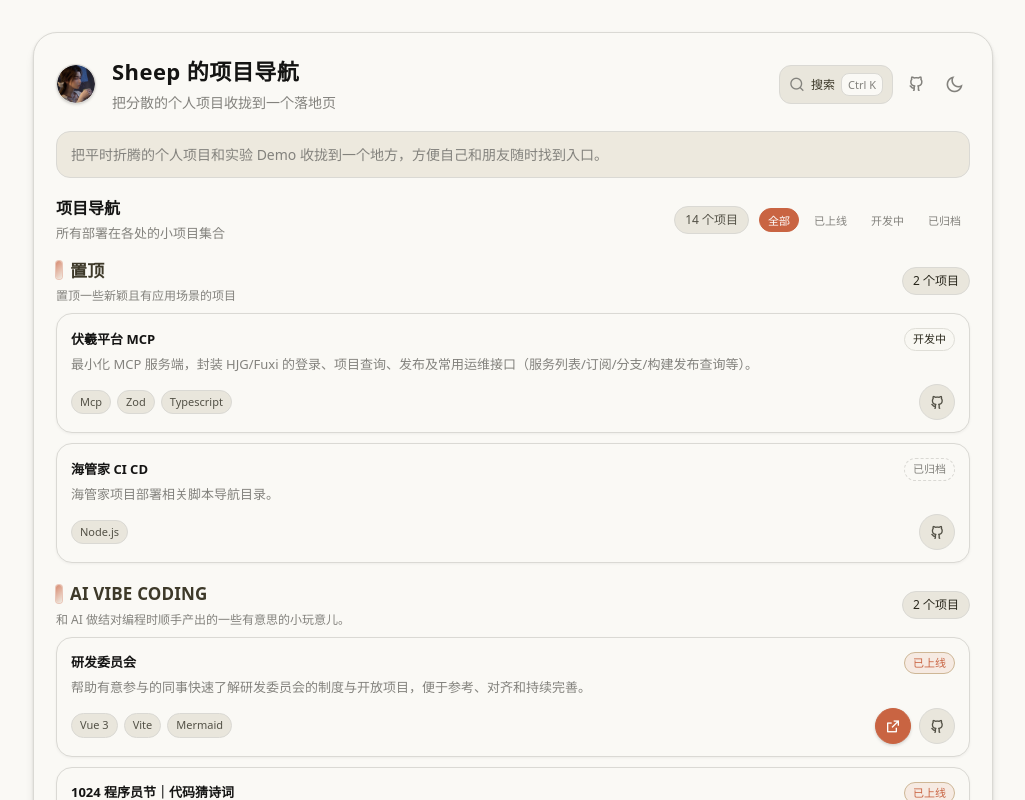
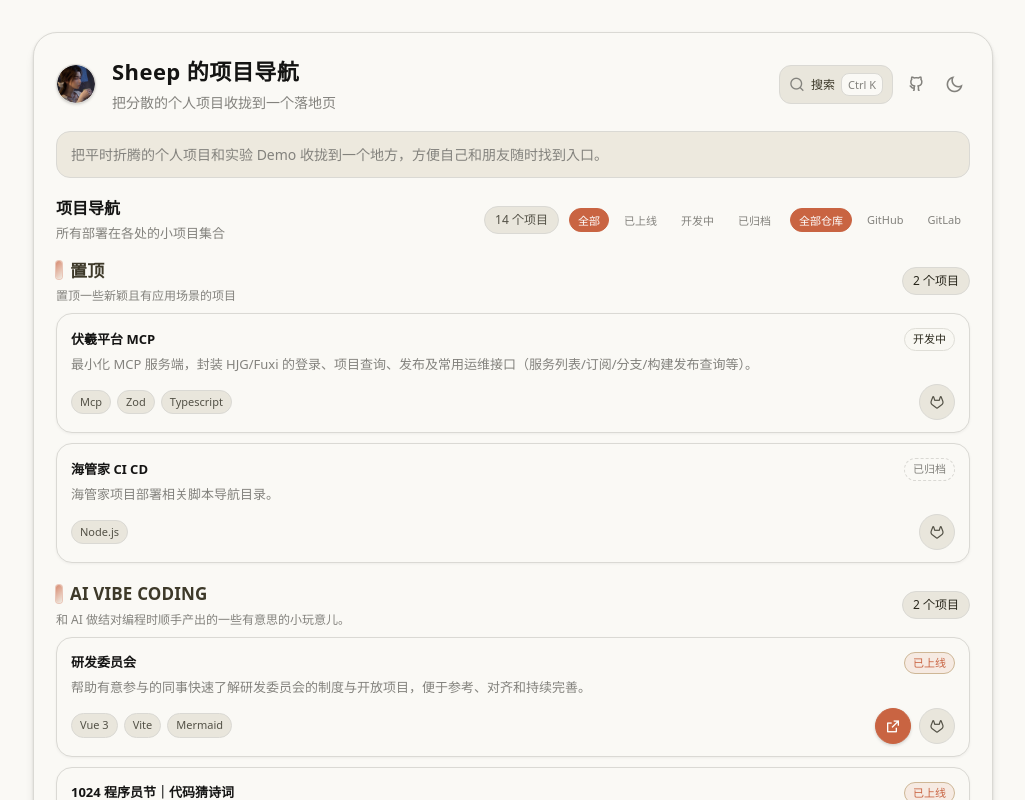
Before and after one commit to wingsheep/flySheep, a Vue app: page / in a window 1280 px wide. Shown: the top 800 px of the page, without its empty margins (127-1152 px from the left). Built offline with nearby package versions, Linux system fonts and the light colour scheme.

Commit message:
feat: add filter github gitlab

```diff
--- a/src/App.vue
+++ b/src/App.vue
@@ -72,7 +72,14 @@ const statusText = (status) => {
   return map[status] || status
 }
 
+const repoIcon = (url) => (url && url.includes('github.com') ? 'ri-github-line' : 'ri-gitlab-line')
+const repoHost = (url) => {
+  if (!url) return 'unknown'
+  return url.includes('github.com') ? 'github' : 'gitlab'
+}
+
 const activeStatus = ref('all')
+const hostFilter = ref('all') // all | github | gitlab
 const isSearchOpen = ref(false)
 
 const filteredGroups = computed(() => {
@@ -80,8 +87,11 @@ const filteredGroups = computed(() => {
     .map((group) => {
       const projects =
         group.projects?.filter((project) => {
-          if (activeStatus.value === 'all') return true
-          return project.status === activeStatus.value
+          const matchStatus =
+            activeStatus.value === 'all' || project.status === activeStatus.value
+          const matchHost =
+            hostFilter.value === 'all' || repoHost(project.repoUrl) === hostFilter.value
+          return matchStatus && matchHost
         }) ?? []
 
       return {
@@ -232,6 +242,32 @@ const searchShortcutLabel = computed(() => {
                   已归档
                 </button>
               </div>
+              <div class="filters">
+                <button
+                  type="button"
+                  class="filter-pill"
+                  :class="{ 'filter-pill--active': hostFilter === 'all' }"
+                  @click="hostFilter = 'all'"
+                >
+                  全部仓库
+                </button>
+                <button
+                  type="button"
+                  class="filter-pill"
+                  :class="{ 'filter-pill--active': hostFilter === 'github' }"
+                  @click="hostFilter = 'github'"
+                >
+                  GitHub
+                </button>
+                <button
+                  type="button"
+                  class="filter-pill"
+                  :class="{ 'filter-pill--active': hostFilter === 'gitlab' }"
+                  @click="hostFilter = 'gitlab'"
+                >
+                  GitLab
+                </button>
+              </div>
             </div>
           </div>
 
@@ -315,7 +351,7 @@ const searchShortcutLabel = computed(() => {
                         class="btn btn-ghost icon-button"
                         aria-label="代码仓库"
                       >
-                        <i class="ri-github-line btn-icon" aria-hidden="true"></i>
+                        <i :class="`${repoIcon(project.repoUrl)} btn-icon`" aria-hidden="true"></i>
                         <span class="btn-label">代码仓库</span>
                       </a>
                     </div>
@@ -568,6 +604,7 @@ const searchShortcutLabel = computed(() => {
   display: flex;
   align-items: center;
   gap: 10px;
+  flex-wrap: wrap;
 }
 
 .pill {
--- a/src/components/LocalSearch.vue
+++ b/src/components/LocalSearch.vue
@@ -140,6 +140,8 @@ const select = (project) => {
   close()
 }
 
+const repoIcon = (url) => (url && url.includes('github.com') ? 'ri-github-line' : 'ri-gitlab-line')
+
 const onKeydown = (event) => {
   if (!props.open) return
   const total = results.value.length
@@ -257,7 +259,7 @@ onBeforeUnmount(() => {
               <span class="result-group">{{ project.groupName }}</span>
               <span class="result-link-type">
                 <i
-                  :class="project.demoUrl ? 'ri-external-link-line' : 'ri-github-line'"
+                  :class="project.demoUrl ? 'ri-external-link-line' : repoIcon(project.repoUrl)"
                   aria-hidden="true"
                 ></i>
               </span>
```
